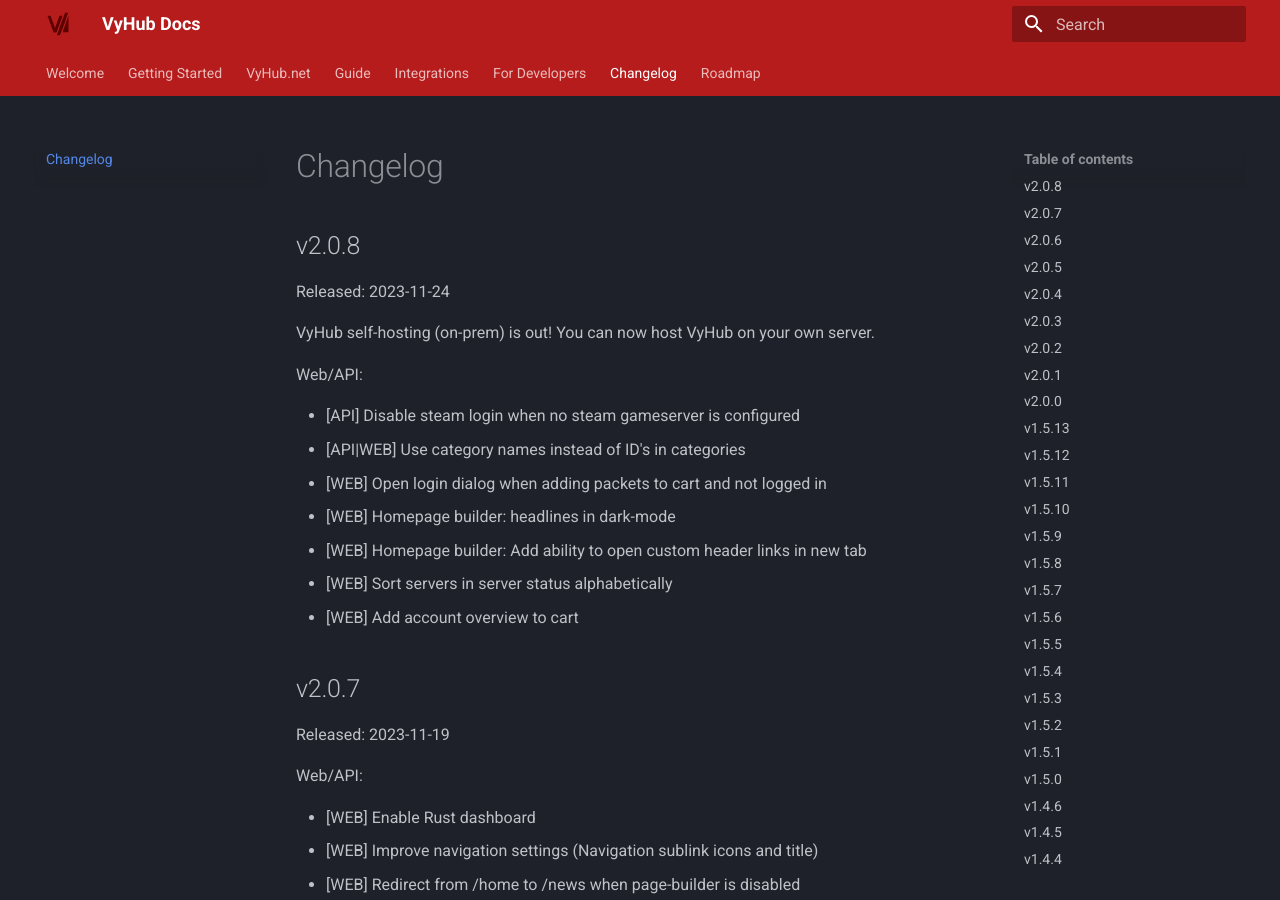
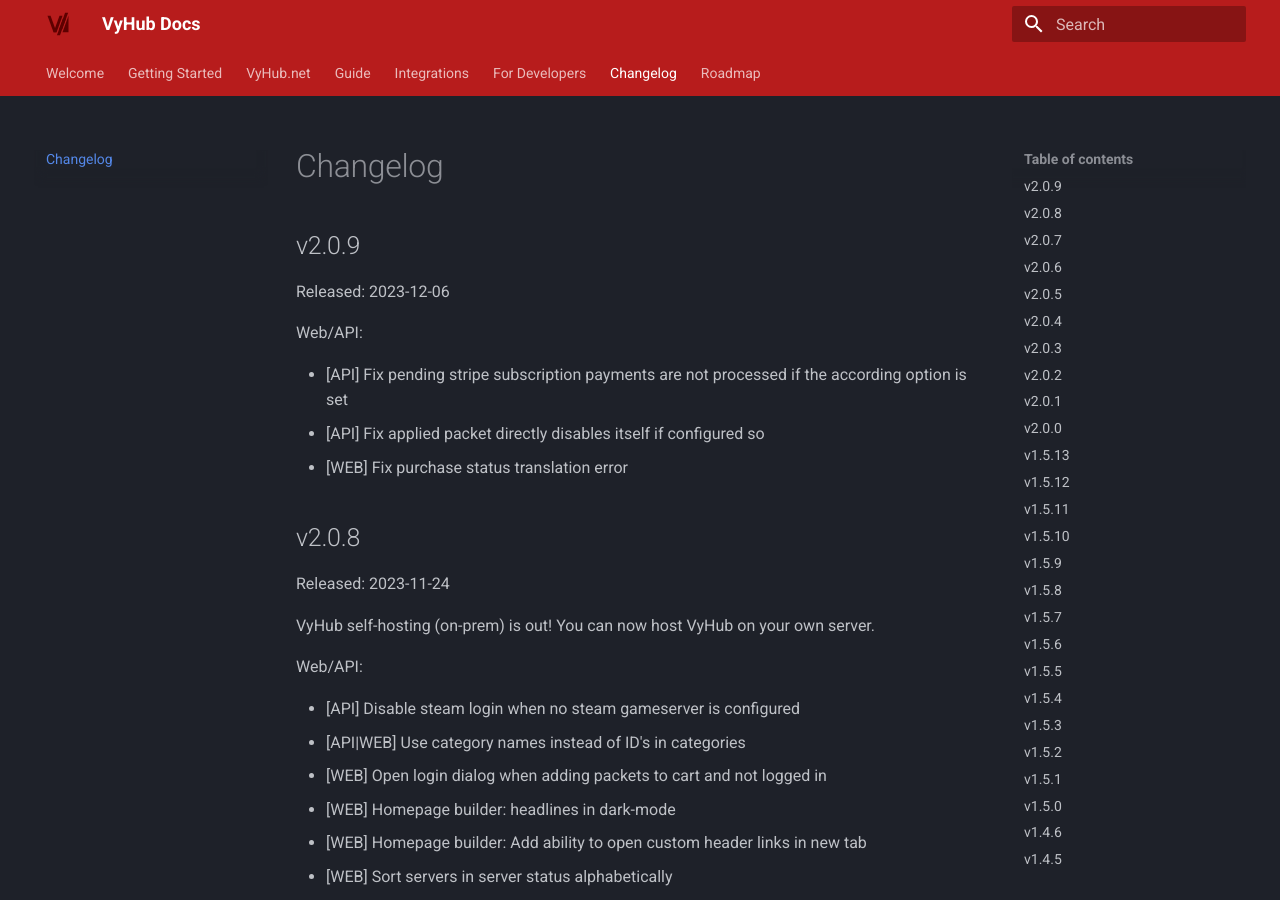
Before and after one commit to nyx-project/vyhub-documentation, an MkDocs documentation site: the page built from docs/changelog.md, in a window 1280 px wide and 900 px high. Built offline with MkDocs 1.6.1 and Material for MkDocs 9.7.7, drawn with Linux system fonts in a browser that asks for light colours; the version menu is left out.

Commit message:
Changelog 2.0.9

```diff
--- a/docs/changelog.md
+++ b/docs/changelog.md
@@ -1,4 +1,14 @@
 # Changelog
+
+## v2.0.9
+
+Released: 2023-12-06
+
+Web/API:
+
+- [API] Fix pending stripe subscription payments are not processed if the according option is set
+- [API] Fix applied packet directly disables itself if configured so
+- [WEB] Fix purchase status translation error
 
 ## v2.0.8
 
```
